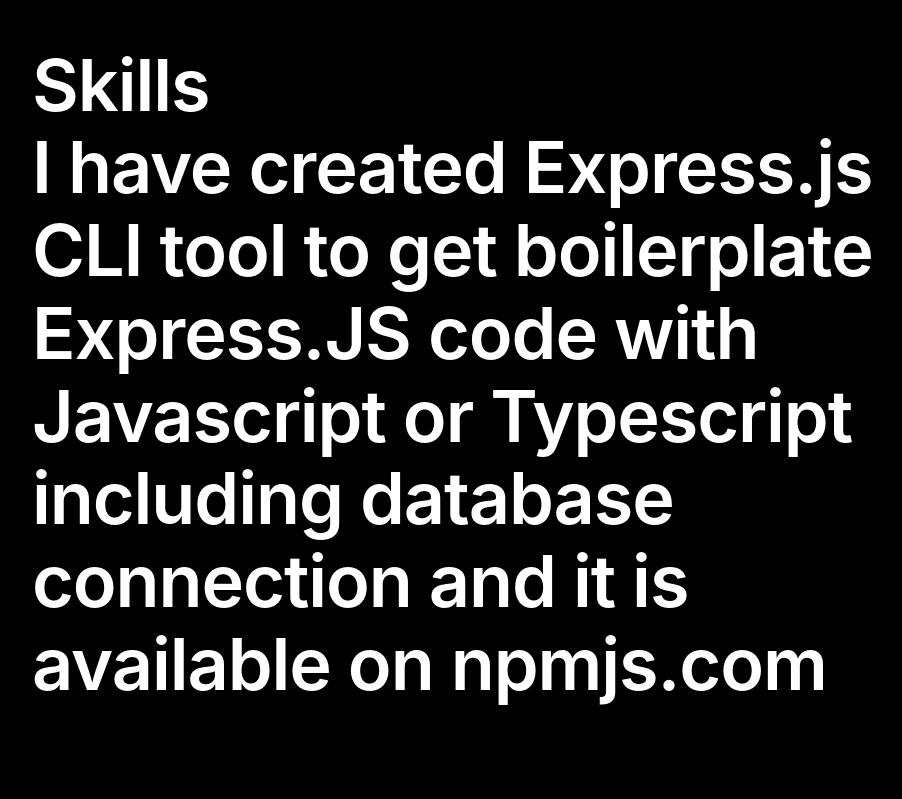
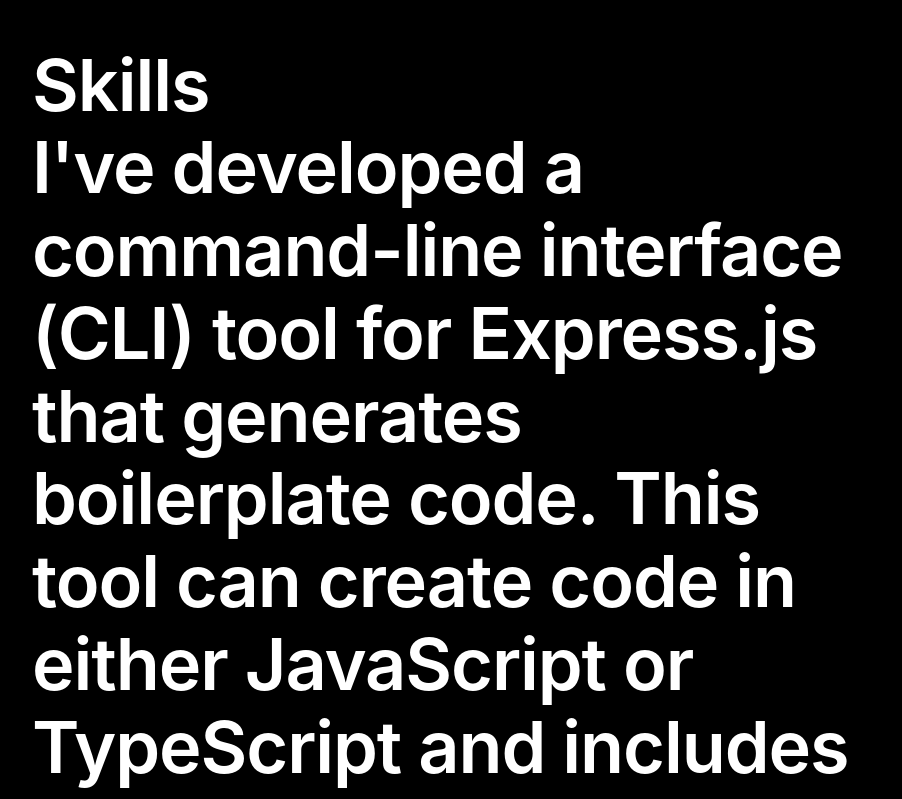
Before and after one commit to iamharshil/portfolio, a Next.js app: page / in a window 1280 px wide. Shown: the part 1840-2639 px from the top of the page, without its empty margins (176-1078 px from the left). Built offline with nearby package versions, Linux system fonts and the light colour scheme.

Commit message:
change in skill content

```diff
--- a/components/skills.tsx
+++ b/components/skills.tsx
@@ -8,9 +8,10 @@
 				<div className="leading-[1.15]">
 					<div>Skills</div>
 					<span>
-						I have created Express.js CLI tool to get boilerplate Express.JS
-						code with Javascript or Typescript including database connection and
-						it is available on npmjs.com
+						I&apos;ve developed a command-line interface (CLI) tool for
+						Express.js that generates boilerplate code. This tool can create
+						code in either JavaScript or TypeScript and includes a database
+						connection setup. It&apos;s available for download on npmjs.com.
 					</span>
 				</div>
 			</div>
```
